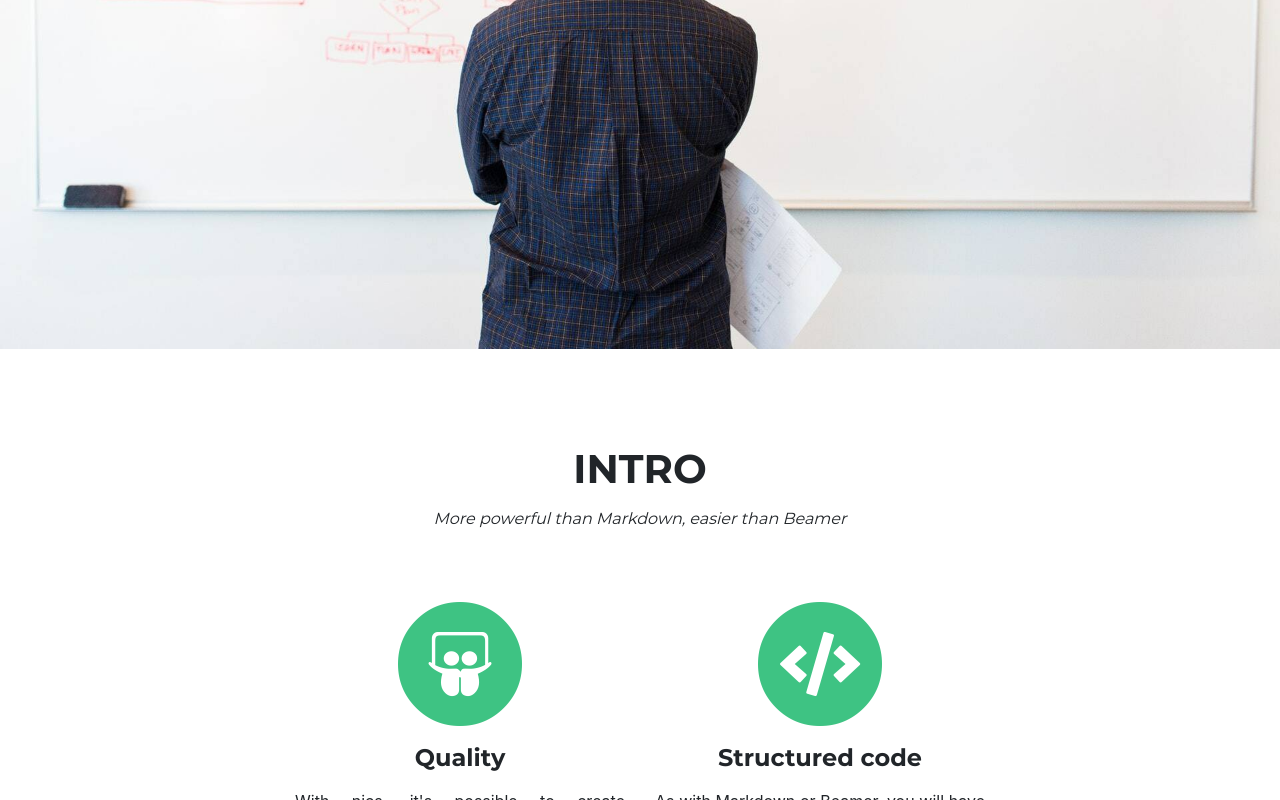
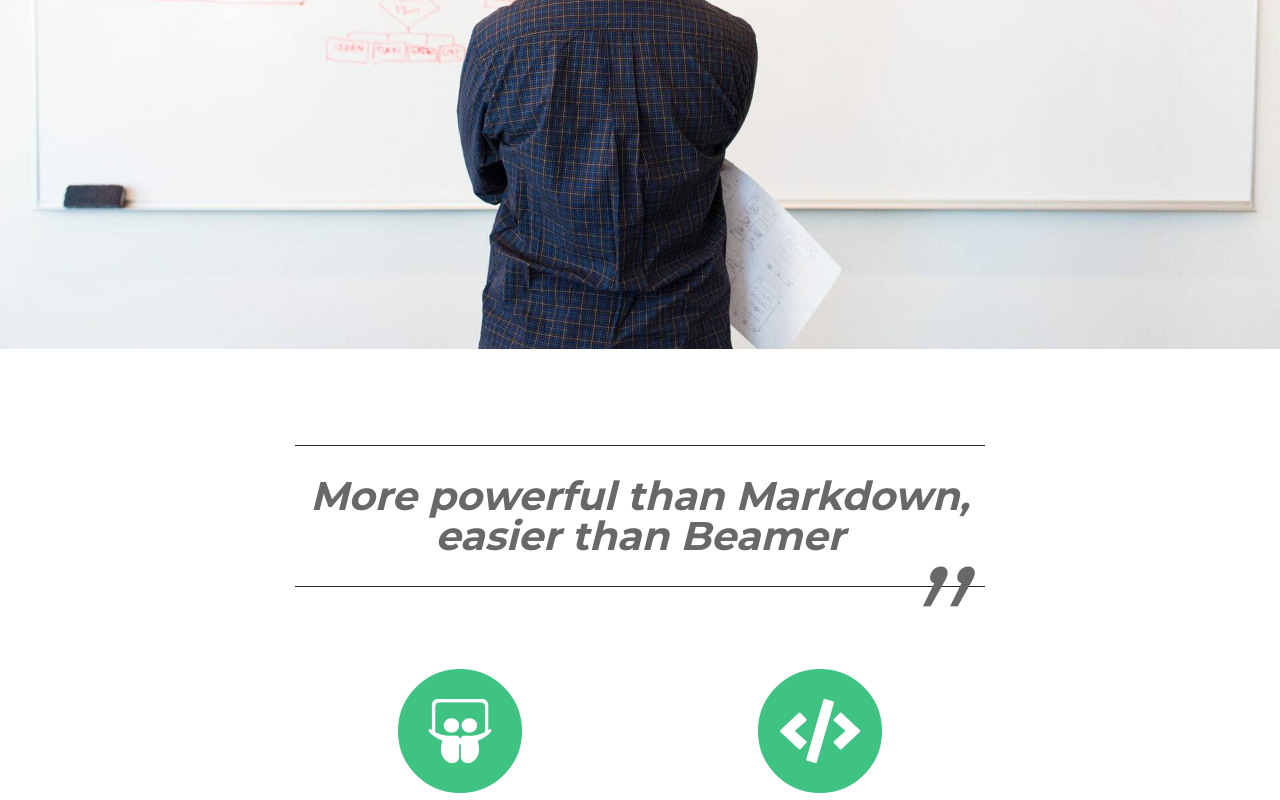
Before and after one commit to nilcons/nics, a website: page index.html in a window 1280 px wide. Shown: the part 453-1253 px from the top of the page. Drawn offline with Linux system fonts and the light colour scheme; files whose address does not match are found by name.

Commit message:
Into text changed to quote style

```diff
--- a/index.html
+++ b/index.html
@@ -41,13 +41,9 @@
 
   <section id="intro">
     <div class="container">
-      <div class="row">
-        <div class="col-12 text-center">
-          <h1>INTRO</h1>
-          <h6>More powerful than Markdown, easier than Beamer</h6>
-          <div style="margin-bottom: 4.5rem"></div>
+        <div class="col-12 text-center blockquote">
+          <h1>More powerful than Markdown, easier than Beamer</h1>
         </div>
-      </div>
       <div class="row text-center">
         <div class="col-big-6">
           <span class="fa-stack fa-4x">
--- a/nics.scss
+++ b/nics.scss
@@ -90,6 +90,37 @@ header {
   }
 }
 
+/* Blockquote main style */
+.blockquote {
+    font-family: 'Montserrat', sans-serif;
+    position: relative;
+    padding: 30px 0;
+    margin: 80px auto;
+    border-top: solid 1px;
+    border-bottom: solid 1px;
+}
+
+/* Blockquote header */
+.blockquote h1 {
+    font-style: italic;
+    position: relative;
+    color: #686868;
+    line-height: 1;
+    margin: 0;
+}
+
+/* Blockquote right double quotes */
+.blockquote:after {
+    position: absolute;
+    content: "”";
+    color: rgba(104, 104, 104, 1);
+    font-size: 10rem;
+    line-height: 0;
+    bottom: -43px;
+    right: 30px;
+    font-style: italic;
+}
+
 section {
   margin: 6*$spacer 0;
   h6 { font-style: italic; font-weight: 400; }
```
Also changed, not shown: assets/nics.css.
